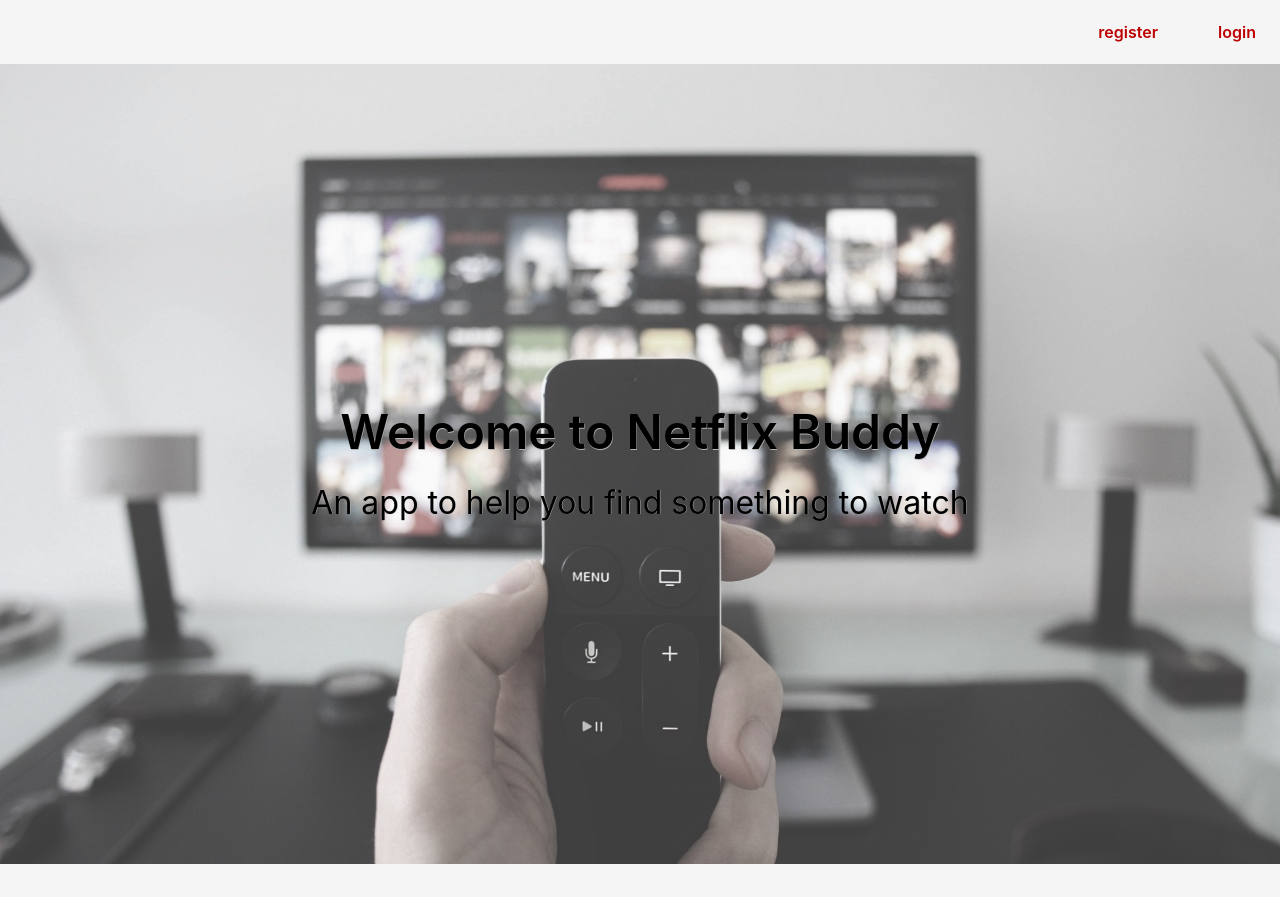
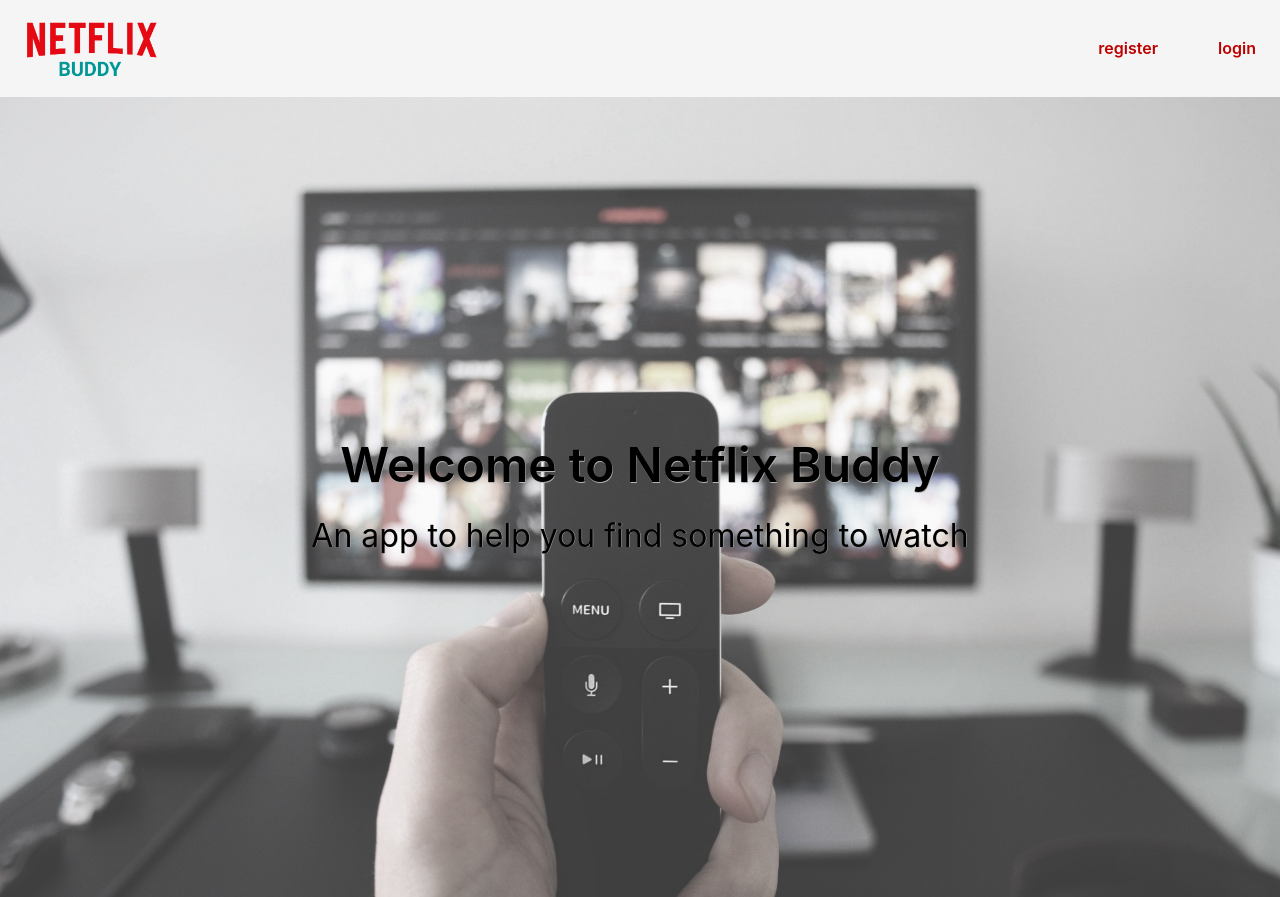
Before and after one commit to beniciovargas/netflix-buddy-frontend, a React app: page / in a window 1280 px wide. Shown: the top 897 px of the page. Built offline with nearby package versions, Linux system fonts and the light colour scheme.

Commit message:
adds logo to unreg nav and removes favicon ref in index.html

```diff
--- a/public/index.html
+++ b/public/index.html
@@ -2,7 +2,6 @@
 <html lang="en">
   <head>
     <meta charset="utf-8" />
-    <link rel="icon" href="%PUBLIC_URL%/favicon.ico" />
     <meta name="viewport" content="width=device-width, initial-scale=1" />
     <link rel="stylesheet" href="https://cdn.jsdelivr.net/npm/bulma@0.8.2/css/bulma.min.css">
     <link rel="manifest" href="%PUBLIC_URL%/manifest.json" />
--- a/src/layout/Navbar/Navbar.js
+++ b/src/layout/Navbar/Navbar.js
@@ -43,6 +43,9 @@
       :
           <nav className="level">
             <div className="level-left">
+              <Link to='/'>
+                <img className="logo" src={logo} style={{margin: '0px 24px'}} alt=""/>
+              </Link>
             </div>
             <div className="level-right nav-unreg">
               <p class="level-item has-text-centered is-size-6 has-text-weight-semibold">
```
